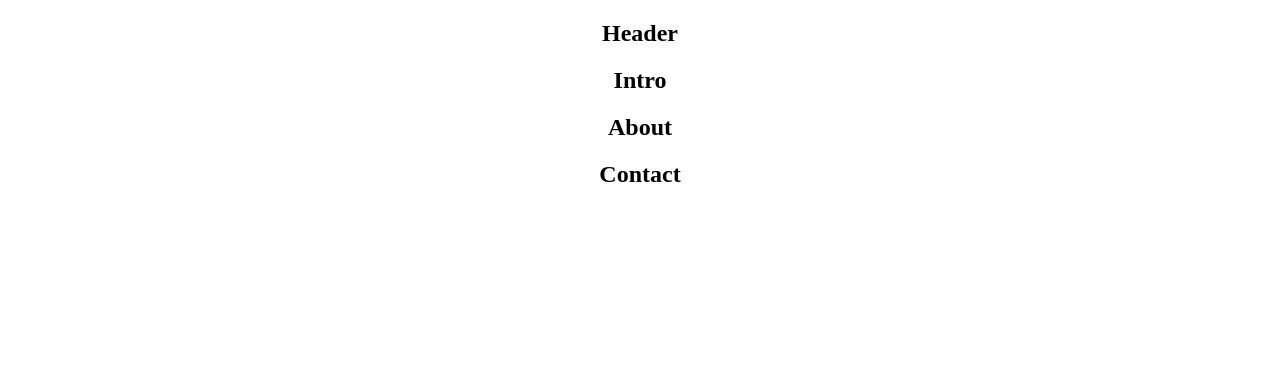
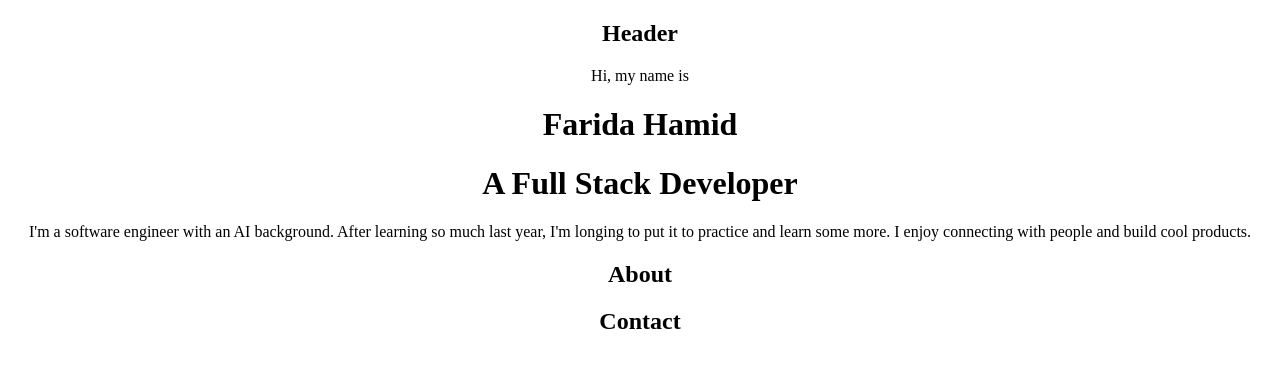
Before and after one commit to Farida-Hamid/Personal-Website, a React (Create React App) app: page / in a window 1280 px wide. Shown: the top 368 px of the page. Built offline with nearby package versions, Linux system fonts and the light colour scheme.

Commit message:
Add content to the intro component

```diff
--- a/src/components/Intro.js
+++ b/src/components/Intro.js
@@ -2,7 +2,14 @@ import React from "react";
 
 const Intro = () => {
   return (
-    <h2>Intro</h2>
+    <>
+      <p>Hi, my name is</p>
+      <h1>Farida Hamid</h1>
+      <h1>A Full Stack Developer</h1>
+      <p>I'm a software engineer with an AI background.
+      After learning so much last year, I'm longing to put it to practice and learn some more.
+      I enjoy connecting with people and build cool products.</p>
+    </>
   )
 }
 
```
